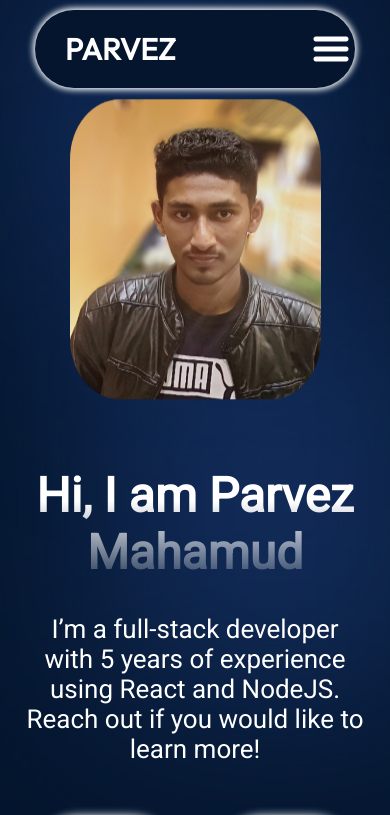
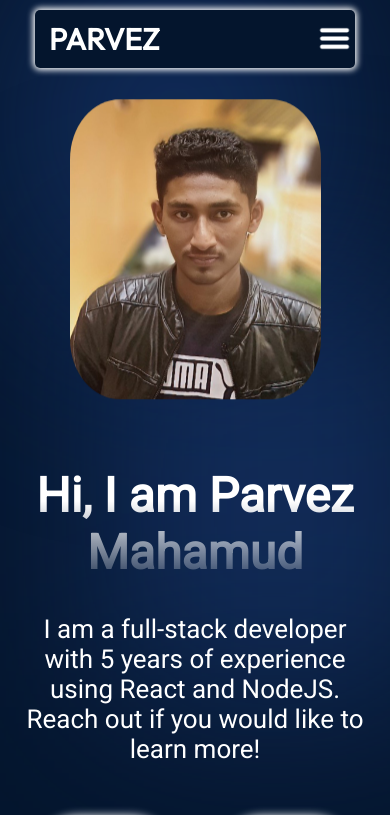
Before and after one commit to ParvezMah/Parvez_React_Portfolio_By_Code_Complete, a React (Vite) app: page / in a window 390 px wide. Shown: the top 815 px of the page. Built offline with nearby package versions, Linux system fonts and the light colour scheme.

Commit message:
Responsiveness for mobile

```diff
--- a/src/Components/Hero/Hero.jsx
+++ b/src/Components/Hero/Hero.jsx
@@ -5,7 +5,7 @@ const Hero = () => {
         <section className={styles.container}>
             <div className={styles.content}>
                 <h1 className={styles.title}>Hi, I am Parvez Mahamud</h1>
-                <p className={styles.description}>I’m a full-stack developer with 5 years
+                <p className={styles.description}>I am a full-stack developer with 5 years
 of experience using React and NodeJS.
 Reach out if you would like to learn more!</p>
             <div className={styles.BtnContainer}>
--- a/src/Components/Navbar/Navbar.module.css
+++ b/src/Components/Navbar/Navbar.module.css
@@ -38,6 +38,7 @@
 
 .menuBtn{
     display: none;
+
 }
 
 .menuitems a {
@@ -55,9 +56,15 @@
         align-items: flex-start;
     }
 
+    .navbar > div{
+        padding: 10px 14px;
+        border-radius: 5px;
+    }
+
     .menu{
         position: absolute;
         right: 0;
+        top: 12px;
         margin-right: 10%;
         flex-direction: column;
         align-items: flex-end;
@@ -68,6 +75,7 @@
     .menuBtn{
         display: block;
         cursor: pointer;
+        width: 33px;
     }
 
     .menuitems{
@@ -79,6 +87,7 @@
         background: rgb(60, 110, 203);
         background: linear-gradient(0deg, rgba(25, 5, 109, 0.3) 0%, rgb(84, 45, 241) 100%);
         padding: 24px 33px;
+        margin-top: 22px;
         box-shadow: 0 0 4px rgba(0, 0, 0, 0.25);
     }
 
```
Also changed, not shown: src/Components/Navbar/Navbar.jsx (+6 -3 lines).
